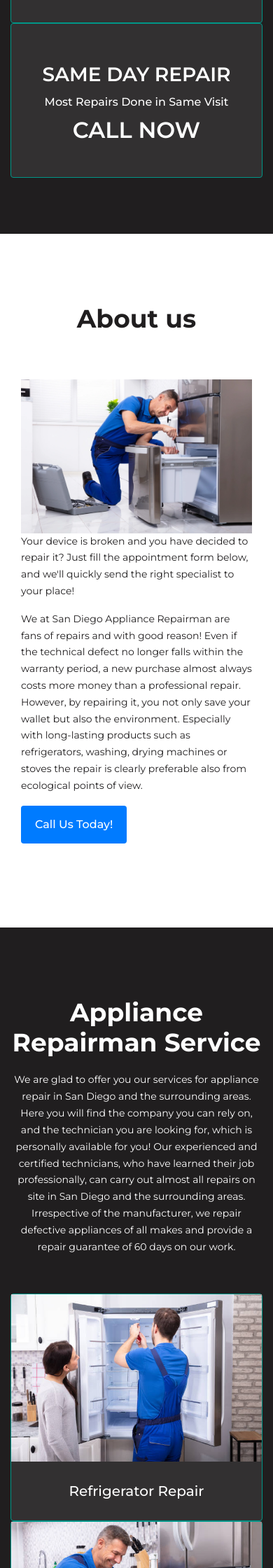
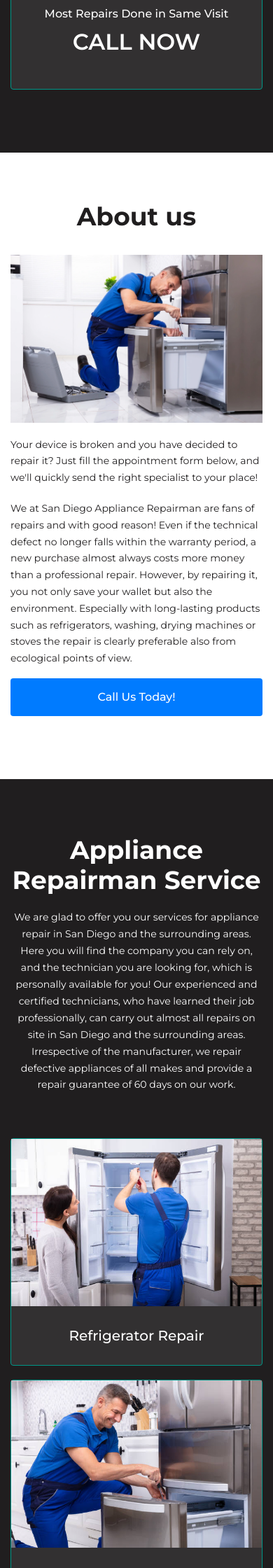
Before and after one commit to lektraluthor/applianceservicecenter, a PHP site: page /main.html in a window 390 px wide. Shown: the part 1720-3960 px from the top of the page at 70% size. Run offline with PHP 8.4, Linux system fonts and the light colour scheme; some libraries are stand-ins or nearby versions.

Commit message:
added responsive styles for content blocks

```diff
--- a/assets/css/main.css
+++ b/assets/css/main.css
@@ -51,6 +51,12 @@ p {
   font-size: 25px;
 }
 
+@media (max-width: 767px) {
+  .main-btn {
+    display: flex;
+    justify-content: center;
+  }
+}
 header {
   background-color: white;
   box-shadow: 0 0 4px 0 rgba(46, 62, 72, 0.12), 0 0 2px 0 rgba(46, 62, 72, 0.12);
@@ -189,6 +201,10 @@ header .navbar-nav .nav-item .nav-link:hover {
   color: #ffffff;
 }
 .offers-item {
+  display: flex;
+  flex-direction: column;
+  justify-content: center;
+  height: 100%;
   text-align: center;
   padding: 56px 0 40px;
   border-radius: 4px;
@@ -202,9 +218,15 @@ header .navbar-nav .nav-item .nav-link:hover {
   font-weight: 600;
 }
 
+@media (max-width: 768px) {
+  .offers-item {
+    height: unset;
+    margin: 10px 0;
+  }
+}
 .about {
   display: flex;
-  padding: 100px 0 80px;
+  padding: 100px 0 120px;
   background-color: #fff;
   text-align: center;
   align-items: center;
@@ -212,13 +234,12 @@ header .navbar-nav .nav-item .nav-link:hover {
 .about-item {
   text-align: start;
   align-items: center;
-  margin: 40px 0;
 }
 .about img {
   width: 100%;
 }
 .about h2 {
-  padding-bottom: 24px;
+  padding-bottom: 54px;
 }
 .about h4 {
   color: #29348E;
@@ -228,6 +249,17 @@ header .navbar-nav .nav-item .nav-link:hover {
   font-size: 0.875rem;
 }
 
+@media (max-width: 768px) {
+  .about {
+    padding: 70px 0 90px;
+  }
+  .about p {
+    margin-top: 20px;
+  }
+  .about h2 {
+    padding-bottom: 24px;
+  }
+}
 .services {
   color: #fff;
   padding: 100px 0 120px;
@@ -258,6 +290,14 @@ header .navbar-nav .nav-item .nav-link:hover {
   margin: 30px 0;
 }
 
+@media (max-width: 768px) {
+  .services {
+    padding: 80px 0;
+  }
+  .services-item {
+    margin: 10px 0;
+  }
+}
 .brands {
   padding: 100px 0 120px;
   text-align: center;
--- a/assets/js/lazy.js
+++ /dev/null
@@ -1,29 +0,0 @@
-document.addEventListener("DOMContentLoaded", function() {
-  var lazyloadImages = document.querySelectorAll("img.lazy");
-  var lazyloadThrottleTimeout;
-
-  function lazyload () {
-    if(lazyloadThrottleTimeout) {
-      clearTimeout(lazyloadThrottleTimeout);
-    }
-
-    lazyloadThrottleTimeout = setTimeout(function() {
-        var scrollTop = window.pageYOffset;
-        lazyloadImages.forEach(function(img) {
-            if(img.offsetTop < (window.innerHeight + scrollTop)) {
-              img.src = img.dataset.src;
-              img.classList.remove('lazy');
-            }
-        });
-        if(lazyloadImages.length == 0) {
-          document.removeEventListener("scroll", lazyload);
-          window.removeEventListener("resize", lazyload);
-          window.removeEventListener("orientationChange", lazyload);
-        }
-    }, 20);
-  }
-
-  document.addEventListener("scroll", lazyload);
-  window.addEventListener("resize", lazyload);
-  window.addEventListener("orientationChange", lazyload);
-});
--- a/assets/scss/about.scss
+++ b/assets/scss/about.scss
@@ -1,6 +1,6 @@
 .about {
   display: flex;
-  padding: 100px 0 80px;
+  padding: 100px 0 120px;
   background-color: #fff;
   text-align: center;
   align-items: center;
@@ -8,7 +8,6 @@
   &-item {
     text-align: start;
     align-items: center;
-    margin: 40px 0;
   }
 
   img {
@@ -16,7 +15,7 @@
   }
 
   h2 {
-    padding-bottom: 24px;
+    padding-bottom: 54px;
   }
 
   h4 {
@@ -28,3 +27,15 @@
     font-size: 0.875rem;
   }
 }
+
+@media (max-width: 768px) {
+  .about {
+    padding: 70px 0 90px;
+    p {
+      margin-top: 20px;
+    }
+    h2 {
+      padding-bottom: 24px;
+    }
+  }
+}
--- a/assets/scss/brands.scss
+++ b/assets/scss/brands.scss
@@ -13,3 +13,13 @@
     }
   }
 }
+
+@media (max-width: 768px) {
+  .brands {
+    padding: 80px 0;
+
+    .title {
+      margin-bottom: 34px;
+    }
+  }
+}
--- a/assets/scss/common.scss
+++ b/assets/scss/common.scss
@@ -50,3 +50,10 @@ p {
 .nav-toogle {
   font-size: 25px;
 }
+
+@media (max-width: 767px) {
+  .main-btn {
+    display: flex;
+    justify-content: center;
+  }
+}
--- a/assets/scss/footer.scss
+++ b/assets/scss/footer.scss
@@ -20,3 +20,13 @@ footer {
     }
   }
 }
+
+@media (max-width:767px) {
+  footer {
+    padding: 30px 0;
+    .copyright {
+      flex-direction: column;
+      align-items: center;
+    }
+  }
+}
--- a/assets/scss/form.scss
+++ b/assets/scss/form.scss
@@ -66,6 +66,14 @@
 }
 
 @media (max-width: 768px) {
+  .appointment {
+    padding: 80px 0;
+
+    h2 {
+      margin-bottom: 34px;
+    }
+  }
+
   .order-form {
     margin-bottom: 40px;
   }
--- a/assets/scss/header.scss
+++ b/assets/scss/header.scss
@@ -98,6 +98,7 @@ header {
 
       &-collapse {
         position: absolute;
+        padding: 0 20px;
         top: 69px;
         right: 0;
         width: 100%;
--- a/assets/scss/hero.scss
+++ b/assets/scss/hero.scss
@@ -19,3 +19,9 @@
     margin: 24px auto;
   }
 }
+
+@media (max-width: 767px) {
+  .hero {
+    padding: 100px 0;
+  }
+}
--- a/assets/scss/offers.scss
+++ b/assets/scss/offers.scss
@@ -10,6 +10,10 @@
   }
 
   &-item {
+    display: flex;
+    flex-direction: column;
+    justify-content: center;
+    height: 100%;
     text-align: center;
     padding: 56px 0 40px;
     border-radius: 4px;
@@ -23,3 +27,12 @@
     }
   }
 }
+
+@media (max-width: 768px) {
+  .offers {
+    &-item {
+      height: unset;
+      margin: 10px 0;
+    }
+  }
+}
--- a/assets/scss/services.scss
+++ b/assets/scss/services.scss
@@ -30,3 +30,12 @@
     }
   }
 }
+
+@media (max-width: 768px) {
+  .services {
+    padding: 80px 0;
+    &-item {
+      margin: 10px 0;
+    }
+  }
+}
--- a/assets/scss/testimonials.scss
+++ b/assets/scss/testimonials.scss
@@ -43,3 +43,18 @@
     }
   }
 }
+
+@media (max-width: 768px) {
+  .testimonials {
+    padding: 80px 0;
+
+    .title {
+      margin-bottom: 34px;
+    }
+
+    &-item {
+      height: unset;
+      margin: 10px 0;
+    }
+  }
+}
--- a/main.html
+++ b/main.html
@@ -75,21 +75,21 @@
         <div class="container">
           <h2 class="title">The Advantages of Professional Appliance Repair</h2>
           <div class="row">
-            <div class="col-sm-12 col-md-4">
+            <div class="col-sm-12 col-lg-4">
               <div class="offers-item">
                 <h3>FREE SERVICE CALL</h3>
                 <h6>With Completed Repair</h6>
                 <h2>CALL NOW</h2>
               </div>
             </div>
-            <div class="col-sm-12 col-md-4">
+            <div class="col-sm-12 col-lg-4">
               <div class="offers-item">
                 <h3>$10 OFF LABOR</h3>
                 <h6>Senior & Military Discount</h6>
                 <h2>CALL NOW</h2>
               </div>
             </div>
-            <div class="col-sm-12 col-md-4">
+            <div class="col-sm-12 col-lg-4">
               <div class="offers-item">
                 <h3>SAME DAY REPAIR</h3>
                 <h6>Most Repairs Done in Same Visit</h6>
@@ -149,67 +149,27 @@
         </div>
       </section>
 
-      <!-- SERVICES -->
+      <!-- BRANDS -->
       <section class="brands">
         <div class="container">
           <h2 class="title">Brands We Service</h2>
           <div class="row">
-            <div class="col-sm-12 col-md-2 brands-item">
+            <div class="col-6 col-sm-4 col-lg-2 brands-item">
               <img src="assets/images/fr.jpg" alt="refrigerator repair service">
             </div>
-            <div class="col-sm-12 col-md-2 brands-item">
+            <div class="col-6 col-sm-4 col-lg-2 brands-item">
               <img src="assets/images/fr.jpg" alt="refrigerator repair service">
             </div>
-            <div class="col-sm-12 col-md-2 brands-item">
+            <div class="col-6 col-sm-4 col-lg-2 brands-item">
               <img src="assets/images/fr.jpg" alt="refrigerator repair service">
             </div>
-            <div class="col-sm-12 col-md-2 brands-item">
+            <div class="col-6 col-sm-4 col-lg-2 brands-item">
               <img src="assets/images/fr.jpg" alt="refrigerator repair service">
             </div>
-            <div class="col-sm-12 col-md-2 brands-item">
+            <div class="col-6 col-sm-4 col-lg-2 brands-item">
               <img src="assets/images/fr.jpg" alt="refrigerator repair service">
             </div>
-            <div class="col-sm-12 col-md-2 brands-item">
-              <img src="assets/images/fr.jpg" alt="refrigerator repair service">
-            </div>
-          </div>
-          <div class="row">
-            <div class="col-sm-12 col-md-2 brands-item">
-              <img src="assets/images/fr.jpg" alt="refrigerator repair service">
-            </div>
-            <div class="col-sm-12 col-md-2 brands-item">
-              <img src="assets/images/fr.jpg" alt="refrigerator repair service">
-            </div>
-            <div class="col-sm-12 col-md-2 brands-item">
-              <img src="assets/images/fr.jpg" alt="refrigerator repair service">
-            </div>
-            <div class="col-sm-12 col-md-2 brands-item">
-              <img src="assets/images/fr.jpg" alt="refrigerator repair service">
-            </div>
-            <div class="col-sm-12 col-md-2 brands-item">
-              <img src="assets/images/fr.jpg" alt="refrigerator repair service">
-            </div>
-            <div class="col-sm-12 col-md-2 brands-item">
-              <img src="assets/images/fr.jpg" alt="refrigerator repair service">
-            </div>
-          </div>
-          <div class="row">
-            <div class="col-sm-12 col-md-2 brands-item">
-              <img src="assets/images/fr.jpg" alt="refrigerator repair service">
-            </div>
-            <div class="col-sm-12 col-md-2 brands-item">
-              <img src="assets/images/fr.jpg" alt="refrigerator repair service">
-            </div>
-            <div class="col-sm-12 col-md-2 brands-item">
-              <img src="assets/images/fr.jpg" alt="refrigerator repair service">
-            </div>
-            <div class="col-sm-12 col-md-2 brands-item">
-              <img src="assets/images/fr.jpg" alt="refrigerator repair service">
-            </div>
-            <div class="col-sm-12 col-md-2 brands-item">
-              <img src="assets/images/fr.jpg" alt="refrigerator repair service">
-            </div>
-            <div class="col-sm-12 col-md-2 brands-item">
+            <div class="col-6 col-sm-4 col-lg-2 brands-item">
               <img src="assets/images/fr.jpg" alt="refrigerator repair service">
             </div>
           </div>
@@ -346,6 +306,5 @@
     <!-- jQuery and Bootstrap Bundle (includes Popper) -->
     <script src="https://code.jquery.com/jquery-3.5.1.slim.min.js" integrity="sha384-DfXdz2htPH0lsSSs5nCTpuj/zy4C+OGpamoFVy38MVBnE+IbbVYUew+OrCXaRkfj" crossorigin="anonymous"></script>
     <script src="https://cdn.jsdelivr.net/npm/bootstrap@4.6.0/dist/js/bootstrap.bundle.min.js" integrity="sha384-Piv4xVNRyMGpqkS2by6br4gNJ7DXjqk09RmUpJ8jgGtD7zP9yug3goQfGII0yAns" crossorigin="anonymous"></script>
-    <script src="assets/js/lazy.js"></script>
   </body>
 </html>
```
Also changed, not shown: other parts of assets/css/main.css (+43 -0 lines), .htaccess (deleted), 1 other file.
